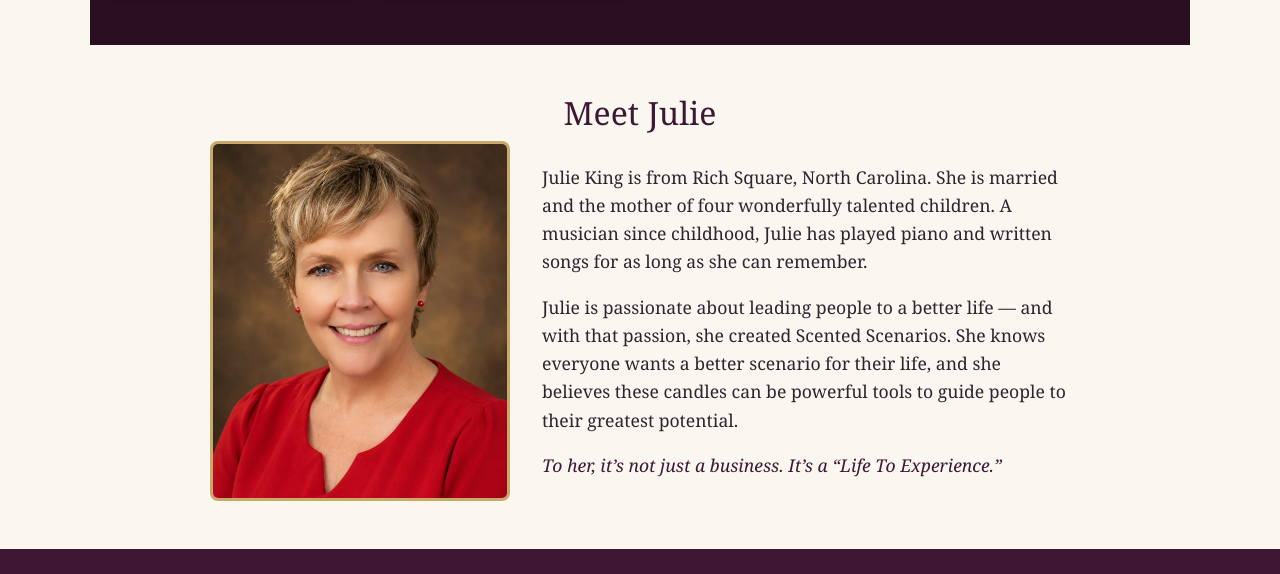
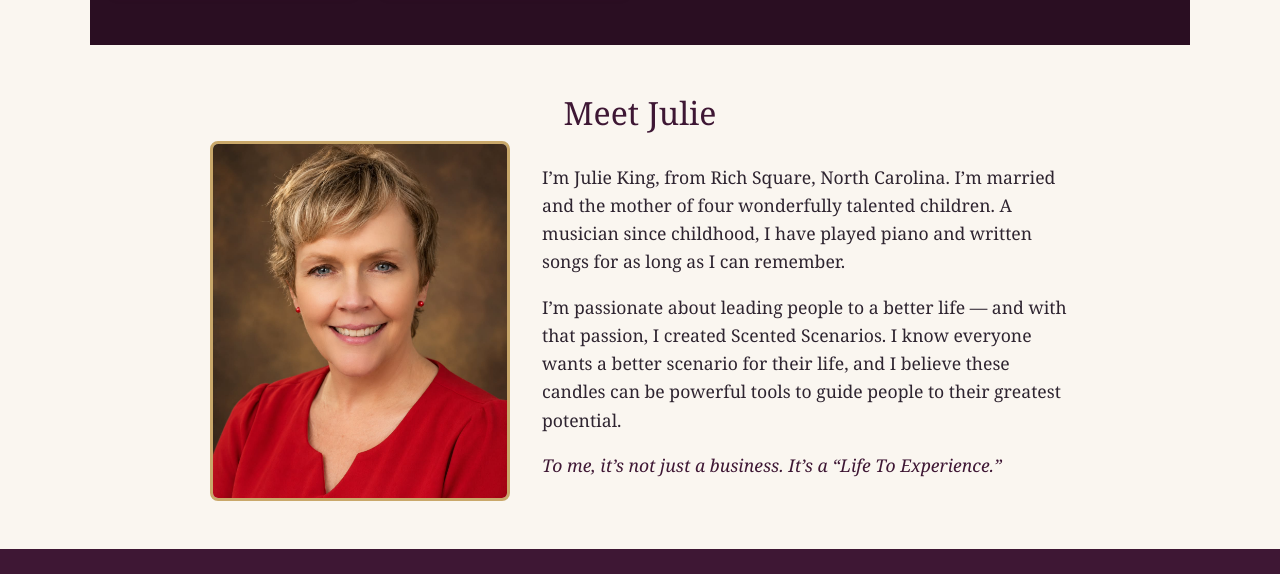
Before and after one commit to godmansuperman/scented-scenarios, a plain HTML site: page index.html in a window 1280 px wide. Shown: the part 5782-6356 px from the top of the page. Drawn offline with Linux system fonts and the light colour scheme.

Commit message:
Rewrite Julie bio in first person

```diff
--- a/index.html
+++ b/index.html
@@ -219,9 +219,9 @@
     <div class="about-wrap">
       <img src="images/julie-king.jpg" alt="Julie King, founder of Scented Scenarios">
       <div class="about-text">
-        <p>Julie King is from Rich Square, North Carolina. She is married and the mother of four wonderfully talented children. A musician since childhood, Julie has played piano and written songs for as long as she can remember.</p>
-        <p>Julie is passionate about leading people to a better life &mdash; and with that passion, she created Scented Scenarios. She knows everyone wants a better scenario for their life, and she believes these candles can be powerful tools to guide people to their greatest potential.</p>
-        <p class="about-quote">To her, it&rsquo;s not just a business. It&rsquo;s a &ldquo;Life To Experience.&rdquo;</p>
+        <p>I&rsquo;m Julie King, from Rich Square, North Carolina. I&rsquo;m married and the mother of four wonderfully talented children. A musician since childhood, I have played piano and written songs for as long as I can remember.</p>
+        <p>I&rsquo;m passionate about leading people to a better life &mdash; and with that passion, I created Scented Scenarios. I know everyone wants a better scenario for their life, and I believe these candles can be powerful tools to guide people to their greatest potential.</p>
+        <p class="about-quote">To me, it&rsquo;s not just a business. It&rsquo;s a &ldquo;Life To Experience.&rdquo;</p>
       </div>
     </div>
   </section>
```
